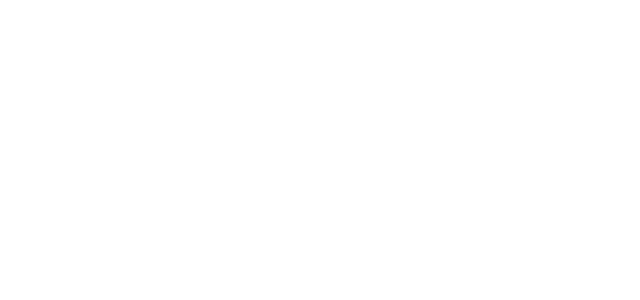
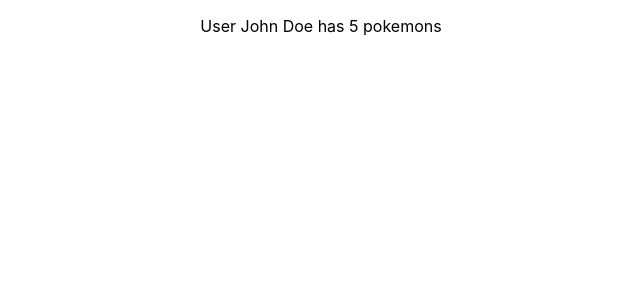
Before and after one commit to Annie-Huang/ts-react, a React (Create React App) app: page / in a window 1280 px wide. Shown: the top 300 px of the page, without its empty margins (319-959 px from the left). Built offline with nearby package versions, Linux system fonts and the light colour scheme.

Commit message:
Force a list of properties that needs to pass into the component

```diff
--- a/src/App.tsx
+++ b/src/App.tsx
@@ -5,7 +5,7 @@ import './App.css';
 const App: React.FC = () => {
   return (
     <div className="App">
-      <PokemonSearch />
+      <PokemonSearch name="John Doe" numberOfPokemons={5} />
     </div>
   );
 }
--- a/src/components/PokemonSearch.tsx
+++ b/src/components/PokemonSearch.tsx
@@ -1,10 +1,11 @@
 import React, {Component} from 'react';
 
-class PokemonSearch extends Component {
+class PokemonSearch extends Component<{name: string, numberOfPokemons: number}> {
     render() {
+        const {name, numberOfPokemons} = this.props;
         return (
             <div>
-
+                <p>User {name} has {numberOfPokemons} pokemons </p>
             </div>
         );
     }
```
